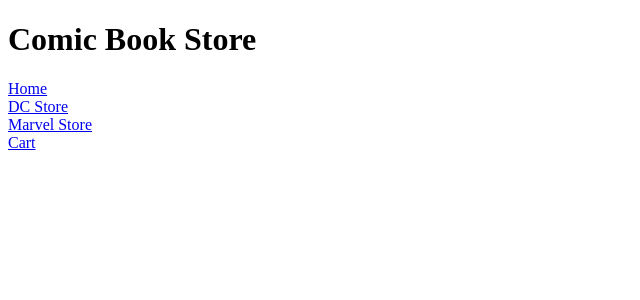
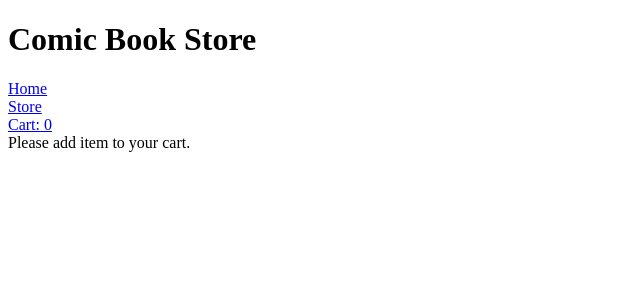
Before and after one commit to erencataltepe/shopping-site, a React (Create React App) app: page /cart in a window 1280 px wide. Shown: the top 300 px of the page, without its empty margins (0-640 px from the left). Built offline with nearby package versions, Linux system fonts and the light colour scheme.

Commit message:
Finish all logical part of project.

```diff
--- a/src/App.js
+++ b/src/App.js
@@ -3,28 +3,18 @@
 import Header from "./components/Header";
 import Home from "./components/Home";
 import Store from "./components/Store";
+import Cart from "./components/Cart";
+import heroes from "./heroes";
 import { useState } from "react";
 
 function App() {
-  const [marvelComics, setMarvelComics] = useState([
-    {
-      name: "Spider-Man",
-      price: 15,
-      image:
-        "https://images-na.ssl-images-amazon.com/images/I/61J+GgCsctL._SX336_BO1,204,203,200_.jpg",
-      quantity: 3,
-    },
-    {
-      name: "Thor",
-      price: 30,
-      image: "https://upload.wikimedia.org/wikipedia/en/4/41/Thor-272.jpg",
-      quantity: 5,
-    },
-  ]);
+  const [comics, setComics] = useState(heroes);
+  const [totalCart, setTotalCart] = useState(0);
+  const [totalPrice, setTotalPrice] = useState(0);
 
   function handleQuantityChange(e) {
-    setMarvelComics(
-      marvelComics.map((comic) => {
+    setComics(
+      comics.map((comic) => {
         if (comic.name == e.target.name) {
           comic.quantity = e.target.value;
           return comic;
@@ -35,19 +25,93 @@
     );
   }
 
+  function addToChart(e) {
+    const currentHeroName = e.target.getAttribute("data-name");
+    const currentQuantity = e.target.getAttribute("data-quantity");
+    console.log(currentQuantity);
+    if (currentQuantity > 0) {
+      setComics(
+        comics.map((comic) => {
+          if (comic.name == currentHeroName) {
+            comic.isInCart = true;
+            return comic;
+          } else {
+            return comic;
+          }
+        })
+      );
+      setTotalCart(
+        comics.reduce((sum, comic) => {
+          console.log(sum);
+          return sum + Number(comic.quantity);
+        }, 0)
+      );
+      setTotalPrice(
+        comics.reduce((sum, comic) => {
+          console.log(sum);
+          return sum + Number(comic.quantity) * Number(comic.price);
+        }, 0)
+      );
+    }
+  }
+
+  function removeFromCart(e) {
+    const selectedHeroName = e.target.getAttribute("data-name");
+    setComics(
+      comics.map((comic) => {
+        if (comic.name == selectedHeroName) {
+          comic.quantity = 0;
+          comic.isInCart = false;
+          return comic;
+        } else {
+          return comic;
+        }
+      })
+    );
+    setTotalCart(
+      comics.reduce((sum, comic) => {
+        console.log(sum);
+        return sum + Number(comic.quantity);
+      }, 0)
+    );
+  }
+
+  function completeOrder() {
+    setTotalCart(0);
+    setComics(
+      comics.map((comic) => {
+        comic.isInCart = false;
+        comic.quantity = 0;
+        return comic;
+      })
+    );
+  }
+
   return (
     <BrowserRouter>
       <div className="app">
         <Header />
-        <Navbar />
+        <Navbar cartQuantitiy={totalCart} />
         <Switch>
           <Route exact path="/">
             <Home />
           </Route>
-          <Route exact path="/dc">
+          <Route exact path="/store">
             <Store
-              comics={marvelComics}
+              comics={comics}
               handleQuantityChange={handleQuantityChange}
+              addToChart={addToChart}
+            />
+          </Route>
+          <Route exact path="/cart">
+            <Cart
+              comics={comics.filter((comic) => comic.isInCart)}
+              totalCart={totalCart}
+              handleQuantityChange={handleQuantityChange}
+              addToChart={addToChart}
+              removeFromCart={removeFromCart}
+              completeOrder={completeOrder}
+              totalPrice={totalPrice}
             />
           </Route>
         </Switch>
--- /dev/null
+++ b/src/components/Cart.js
@@ -0,0 +1,49 @@
+import CartItem from "./CartItem";
+import { useState, useEffect } from "react";
+
+function Cart({
+  comics,
+  totalCart,
+  handleQuantityChange,
+  addToChart,
+  removeFromCart,
+  completeOrder,
+  totalPrice,
+}) {
+  const [transactionOver, setTransactionOver] = useState(false);
+  const comicList = comics.map((comic, index) => (
+    <CartItem
+      comic={comic}
+      key={index}
+      handleQuantityChange={handleQuantityChange}
+      addToChart={addToChart}
+      removeFromCart={removeFromCart}
+    />
+  ));
+
+  function handleOnClick() {
+    completeOrder();
+    setTransactionOver(true);
+  }
+
+  useEffect(() => {
+    setTransactionOver(false);
+  }, []);
+
+  if (transactionOver) {
+    return <div>Thank you for you order.</div>;
+  } else if (totalCart == 0) {
+    return <div>Please add item to your cart.</div>;
+  } else {
+    return (
+      <div>
+        <div>{comicList}</div>
+        <div>Total Item: {totalCart}</div>
+        <div>Total Price: {totalPrice}</div>
+        <button onClick={handleOnClick}>Complete Order</button>
+      </div>
+    );
+  }
+}
+
+export default Cart;
--- /dev/null
+++ b/src/components/CartItem.js
@@ -0,0 +1,37 @@
+function CartItem({ comic, handleQuantityChange, addToChart, removeFromCart }) {
+  return (
+    <div className="cart-item">
+      <div>
+        <img src={comic.image} alt={comic.name} />
+      </div>
+      <div>{comic.name}</div>
+      <div>
+        <input
+          name={comic.name}
+          type="number"
+          value={comic.quantity}
+          onChange={handleQuantityChange}
+          min="1"
+        ></input>
+      </div>
+      <div>{comic.quantity * comic.price}</div>
+      <div>
+        <button data-name={comic.name} onClick={removeFromCart}>
+          Remove Item
+        </button>
+      </div>
+      <div>
+        <button
+          className="add-to-chart-button"
+          onClick={addToChart}
+          data-name={comic.name}
+          data-quantity={comic.quantity}
+        >
+          Update Item
+        </button>
+      </div>
+    </div>
+  );
+}
+
+export default CartItem;
--- a/src/components/Comic.js
+++ b/src/components/Comic.js
@@ -1,23 +1,30 @@
-function Comic({ name, price, image, quantity, handleQuantityChange }) {
+function Comic({ comicHero, handleQuantityChange, addToChart }) {
   return (
-    <div className="comic" data-key={name}>
+    <div className="comic" data-key={comicHero.name}>
       <div className="comic-image">
-        <img src={image} alt={name} />
+        <img src={comicHero.image} alt={comicHero.name} />
       </div>
-      <div className="comic-name">{name}</div>
-      <div className="comic-price">{price}</div>
+      <div className="comic-name">{comicHero.name}</div>
+      <div className="comic-price">{comicHero.price}</div>
       <div className="add-to-cart">
         <div className="quantity">
           <input
-            name={name}
+            name={comicHero.name}
             type="number"
-            value={quantity}
+            value={comicHero.quantity}
             onChange={handleQuantityChange}
-            min="0"
+            min="1"
           ></input>
         </div>
         <div>
-          <button className="add-to-cart-button">Add To Cart</button>
+          <button
+            className="add-to-chart-button"
+            onClick={addToChart}
+            data-name={comicHero.name}
+            data-quantity={comicHero.quantity}
+          >
+            Add To Chart
+          </button>
         </div>
       </div>
     </div>
--- a/src/components/Navbar.js
+++ b/src/components/Navbar.js
@@ -1,19 +1,16 @@
 import { Link } from "react-router-dom";
 
-function Navbar() {
+function Navbar({ cartQuantitiy }) {
   return (
     <nav>
       <div className="home-button navbuttons">
         <Link to="/">Home</Link>
       </div>
-      <div className="dc-store-button navbuttons">
-        <Link to="/dc">DC Store</Link>
-      </div>
-      <div className="marvel-store-button navbuttons">
-        <Link to="marvel">Marvel Store</Link>
+      <div className="store-button">
+        <Link to="/store">Store</Link>
       </div>
       <div className="cart-button navbuttons">
-        <Link to="/cart">Cart</Link>
+        <Link to="/cart">Cart: {cartQuantitiy}</Link>
       </div>
     </nav>
   );
--- a/src/components/Store.js
+++ b/src/components/Store.js
@@ -3,12 +3,10 @@
 function Store(props) {
   const comicList = props.comics.map((comic, index) => (
     <Comic
-      name={comic.name}
-      price={comic.price}
-      image={comic.image}
-      quantity={comic.quantity}
+      comicHero={comic}
       handleQuantityChange={props.handleQuantityChange}
       key={index}
+      addToChart={props.addToChart}
     />
   ));
   return <div>{comicList}</div>;
--- /dev/null
+++ b/src/heroes.js
@@ -0,0 +1,34 @@
+const heroes = [
+  {
+    name: "Batman",
+    price: 20,
+    image:
+      "https://images-na.ssl-images-amazon.com/images/I/51hMAFCycwL._SX338_BO1,204,203,200_.jpg",
+    quantity: 0,
+    isInCart: false,
+  },
+  {
+    name: "Superman",
+    price: 20,
+    image: "https://herocity.de/wp-content/uploads/2018/08/x_dcjul160421-2.jpg",
+    quantity: 0,
+    isInCart: false,
+  },
+  {
+    name: "Spider-Man",
+    price: 15,
+    image:
+      "https://images-na.ssl-images-amazon.com/images/I/61J+GgCsctL._SX336_BO1,204,203,200_.jpg",
+    quantity: 0,
+    isInCart: false,
+  },
+  {
+    name: "Thor",
+    price: 30,
+    image: "https://upload.wikimedia.org/wikipedia/en/4/41/Thor-272.jpg",
+    quantity: 0,
+    isInCart: false,
+  },
+];
+
+export default heroes;
```
